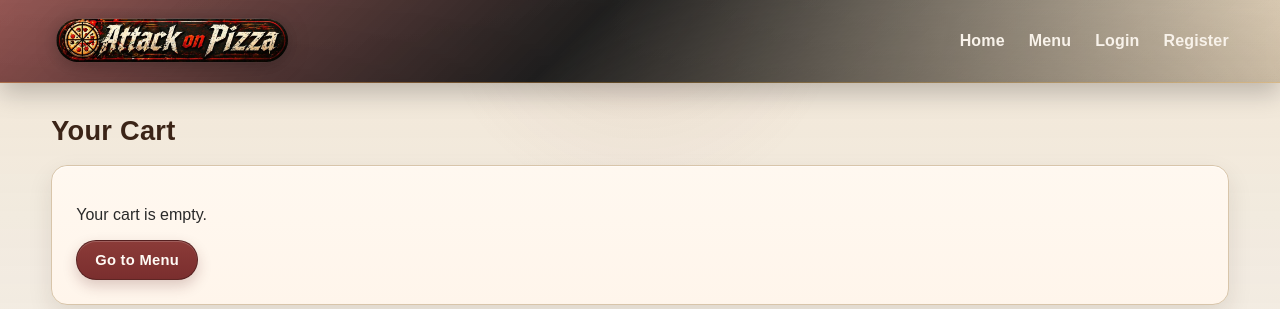
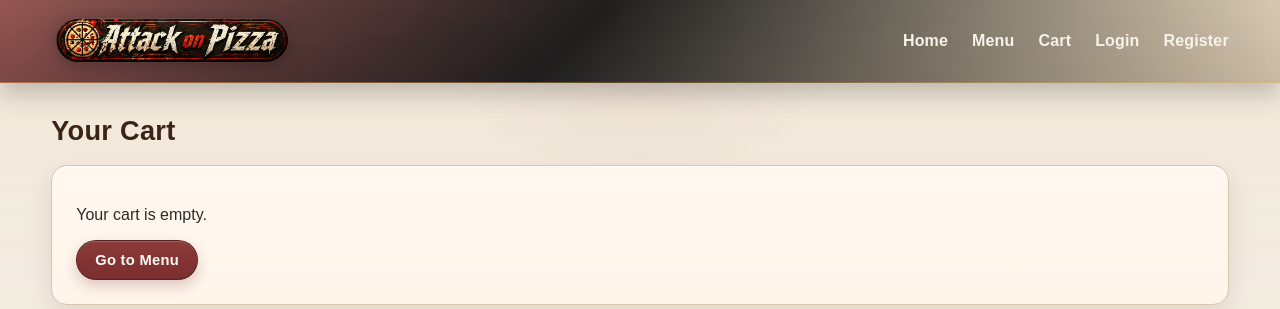
Before and after one commit to lqye0107-svg/attack-on-pizza, a Django app: page /cart/ in a window 1280 px wide. Shown: the top 309 px of the page. Run offline with Django 5.2, Linux system fonts and the light colour scheme.

Commit message:
Show cart link for guest users

```diff
--- a/templates/base.html
+++ b/templates/base.html
@@ -17,9 +17,9 @@
             <div class="nav-links">
                 <a href="{% url 'home' %}">Home</a>
                 <a href="{% url 'menu' %}">Menu</a>
+                <a href="{% url 'cart' %}">Cart</a>
 
                 {% if user.is_authenticated %}
-                    <a href="{% url 'cart' %}">Cart</a>
                     <a href="{% url 'my_orders' %}">My Orders</a>
                     <form action="{% url 'logout' %}" method="post" style="display: inline;">
                         {% csrf_token %}
@@ -28,7 +28,7 @@
                 {% else %}
                     <a href="{% url 'login' %}">Login</a>
                     <a href="{% url 'register' %}">Register</a>
-                {% endif %}
+                 {% endif %}
             </div>
         </div>
     </nav>
```
